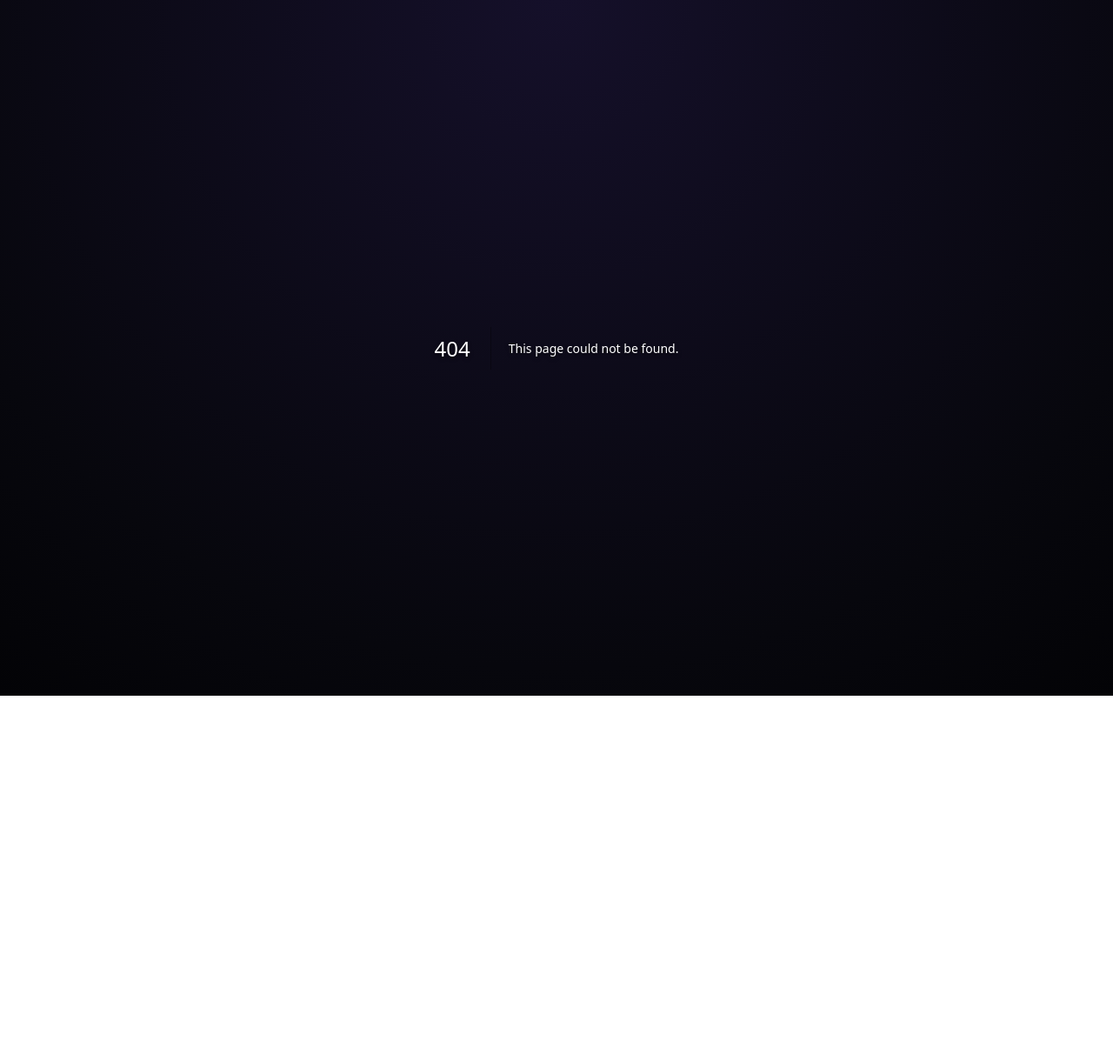
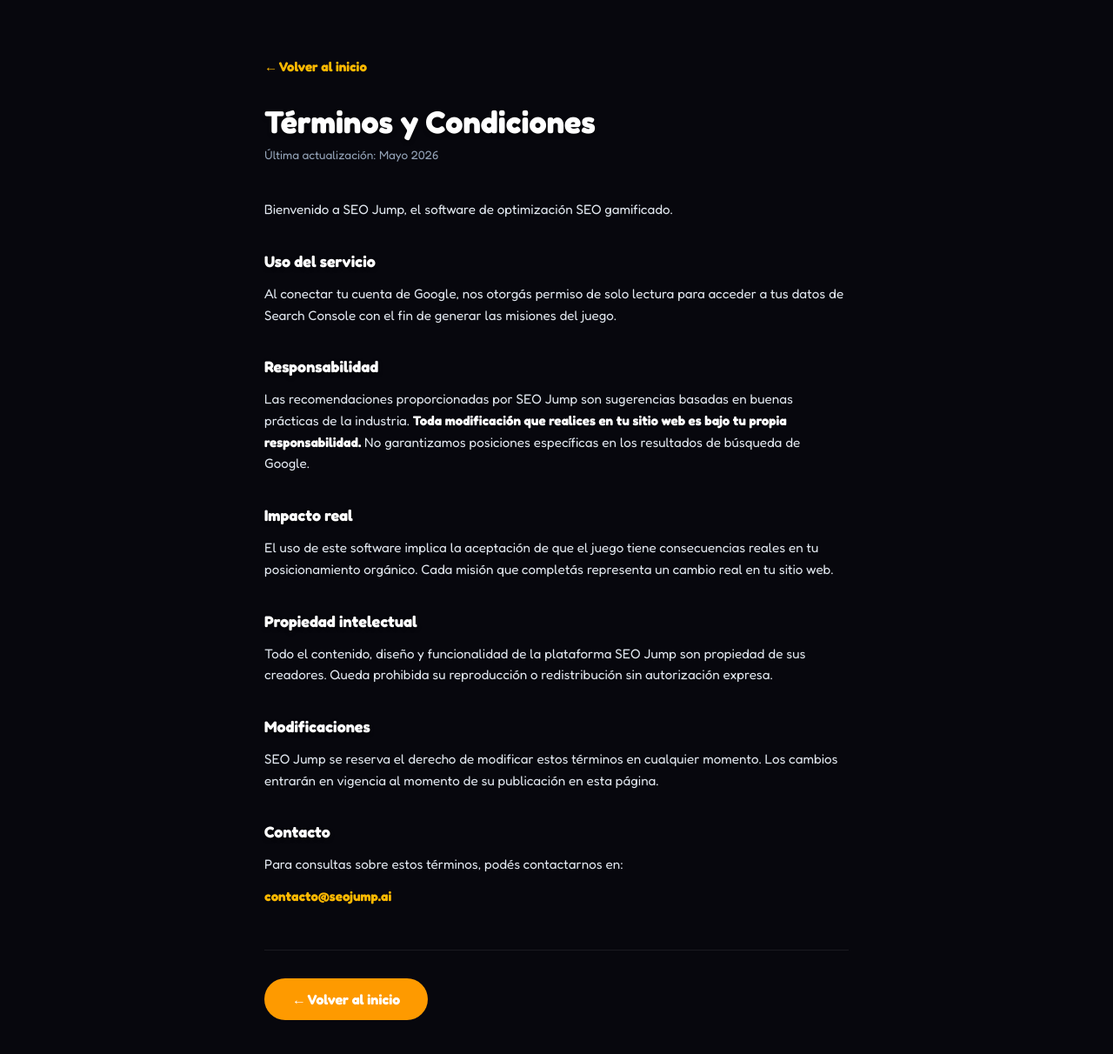
Before and after one commit to jonasnahuel-SEOJUMP/SeoJump, a Next.js app: page /terminos in a window 1280 px wide. Before the commit this address had no page. Shown: the top 1212 px of the page at 87% size. Before the commit the page ends 800 px from the top, so only its background shows below. Built offline with nearby package versions, Linux system fonts and the light colour scheme.

Commit message:
fix: replace modal links with real pages /privacidad and /terminos

```diff
--- /dev/null
+++ b/src/app/privacidad/page.js
@@ -0,0 +1,97 @@
+import Link from "next/link";
+
+export const metadata = {
+  title: "Política de Privacidad — SEO Jump",
+  description: "Política de privacidad y uso de datos de SEO Jump.",
+};
+
+export default function PrivacidadPage() {
+  return (
+    <div className="min-h-screen bg-[#07070d] font-fredoka text-slate-200 px-4 py-16 flex flex-col items-center">
+      <div className="max-w-2xl w-full">
+        <Link href="/" className="text-duo-green hover:underline text-sm font-bold mb-8 inline-block">
+          ← Volver al inicio
+        </Link>
+
+        <h1 className="text-4xl font-black text-white mb-2">Política de Privacidad</h1>
+        <p className="text-xs text-slate-500 mb-10">Última actualización: Mayo 2026</p>
+
+        <div className="space-y-8 text-sm leading-relaxed">
+          <p>En SEO Jump valoramos la privacidad y la transparencia en el uso de datos.</p>
+
+          <div className="space-y-3">
+            <h2 className="text-white font-black text-lg">Información que utilizamos</h2>
+            <p>SEO Jump utiliza acceso de solo lectura a Google Search Console para analizar el rendimiento orgánico de sitios web y generar recomendaciones SEO automatizadas.</p>
+            <p>Los datos a los que accedemos pueden incluir:</p>
+            <ul className="list-disc pl-5 space-y-1 text-slate-400">
+              <li>Clics</li>
+              <li>Impresiones</li>
+              <li>Posiciones</li>
+              <li>Consultas de búsqueda</li>
+              <li>URLs y métricas relacionadas</li>
+            </ul>
+            <p className="font-bold text-slate-300">SEO Jump no modifica configuraciones ni contenido dentro de Google Search Console.</p>
+          </div>
+
+          <div className="space-y-3">
+            <h2 className="text-white font-black text-lg">Cómo utilizamos la información</h2>
+            <p>La información obtenida se utiliza exclusivamente para:</p>
+            <ul className="list-disc pl-5 space-y-1 text-slate-400">
+              <li>Analizar oportunidades SEO</li>
+              <li>Detectar mejoras potenciales</li>
+              <li>Generar insights automatizados</li>
+              <li>Mostrar estadísticas y progreso dentro de la plataforma</li>
+            </ul>
+          </div>
+
+          <div className="space-y-3">
+            <h2 className="text-white font-black text-lg">Almacenamiento de datos</h2>
+            <p>Parte de la información puede almacenarse temporalmente en el navegador del usuario (<code className="text-emerald-400 font-bold">localStorage</code>) para mantener configuraciones, progreso y funcionalidades de la aplicación.</p>
+            <p className="font-bold text-slate-300">SEO Jump no vende datos de usuarios ni comparte información de Google Search Console con terceros con fines comerciales.</p>
+          </div>
+
+          <div className="space-y-3">
+            <h2 className="text-white font-black text-lg">Servicios de terceros</h2>
+            <p>SEO Jump puede utilizar proveedores externos de infraestructura y servicios de inteligencia artificial para procesar información y generar recomendaciones automatizadas.</p>
+          </div>
+
+          <div className="space-y-3">
+            <h2 className="text-white font-black text-lg">Seguridad</h2>
+            <p>Utilizamos conexiones seguras y medidas razonables de protección para resguardar la información procesada por la aplicación.</p>
+          </div>
+
+          <div className="space-y-3">
+            <h2 className="text-white font-black text-lg">Control del usuario</h2>
+            <p>Los usuarios pueden revocar el acceso de SEO Jump a Google Search Console en cualquier momento desde la configuración de su cuenta de Google.</p>
+          </div>
+
+          <div className="space-y-3">
+            <h2 className="text-white font-black text-lg">Cumplimiento con Google API Services</h2>
+            <p>El uso y transferencia de información recibida desde Google APIs por parte de SEO Jump cumple con la{" "}
+              <a
+                href="https://developers.google.com/terms/api-services-user-data-policy"
+                target="_blank"
+                rel="noopener noreferrer"
+                className="text-emerald-400 underline hover:text-emerald-300"
+              >
+                Política de Datos de Usuario de los Servicios API de Google
+              </a>.
+            </p>
+          </div>
+
+          <div className="space-y-3">
+            <h2 className="text-white font-black text-lg">Contacto</h2>
+            <p>Si tenés preguntas sobre esta política de privacidad, podés contactarnos a través de:</p>
+            <p className="text-emerald-400 font-bold">contacto@seojump.ai</p>
+          </div>
+        </div>
+
+        <div className="mt-12 pt-8 border-t border-slate-800">
+          <Link href="/" className="inline-block bg-emerald-600 hover:bg-emerald-500 text-white font-black px-8 py-3 rounded-full transition-colors">
+            ← Volver al inicio
+          </Link>
+        </div>
+      </div>
+    </div>
+  );
+}
--- /dev/null
+++ b/src/app/terminos/page.js
@@ -0,0 +1,62 @@
+import Link from "next/link";
+
+export const metadata = {
+  title: "Términos y Condiciones — SEO Jump",
+  description: "Términos y condiciones del servicio de SEO Jump.",
+};
+
+export default function TerminosPage() {
+  return (
+    <div className="min-h-screen bg-[#07070d] font-fredoka text-slate-200 px-4 py-16 flex flex-col items-center">
+      <div className="max-w-2xl w-full">
+        <Link href="/" className="text-amber-400 hover:underline text-sm font-bold mb-8 inline-block">
+          ← Volver al inicio
+        </Link>
+
+        <h1 className="text-4xl font-black text-white mb-2">Términos y Condiciones</h1>
+        <p className="text-xs text-slate-500 mb-10">Última actualización: Mayo 2026</p>
+
+        <div className="space-y-8 text-sm leading-relaxed">
+          <p>Bienvenido a SEO Jump, el software de optimización SEO gamificado.</p>
+
+          <div className="space-y-3">
+            <h2 className="text-white font-black text-lg">Uso del servicio</h2>
+            <p>Al conectar tu cuenta de Google, nos otorgás permiso de solo lectura para acceder a tus datos de Search Console con el fin de generar las misiones del juego.</p>
+          </div>
+
+          <div className="space-y-3">
+            <h2 className="text-white font-black text-lg">Responsabilidad</h2>
+            <p>Las recomendaciones proporcionadas por SEO Jump son sugerencias basadas en buenas prácticas de la industria. <strong className="text-white">Toda modificación que realices en tu sitio web es bajo tu propia responsabilidad.</strong> No garantizamos posiciones específicas en los resultados de búsqueda de Google.</p>
+          </div>
+
+          <div className="space-y-3">
+            <h2 className="text-white font-black text-lg">Impacto real</h2>
+            <p>El uso de este software implica la aceptación de que el juego tiene consecuencias reales en tu posicionamiento orgánico. Cada misión que completás representa un cambio real en tu sitio web.</p>
+          </div>
+
+          <div className="space-y-3">
+            <h2 className="text-white font-black text-lg">Propiedad intelectual</h2>
+            <p>Todo el contenido, diseño y funcionalidad de la plataforma SEO Jump son propiedad de sus creadores. Queda prohibida su reproducción o redistribución sin autorización expresa.</p>
+          </div>
+
+          <div className="space-y-3">
+            <h2 className="text-white font-black text-lg">Modificaciones</h2>
+            <p>SEO Jump se reserva el derecho de modificar estos términos en cualquier momento. Los cambios entrarán en vigencia al momento de su publicación en esta página.</p>
+          </div>
+
+          <div className="space-y-3">
+            <h2 className="text-white font-black text-lg">Contacto</h2>
+            <p>Para consultas sobre estos términos, podés contactarnos en:</p>
+            <p className="text-amber-400 font-bold">contacto@seojump.ai</p>
+          </div>
+        </div>
+
+        <div className="mt-12 pt-8 border-t border-slate-800">
+          <Link href="/" className="inline-block bg-amber-500 hover:bg-amber-400 text-white font-black px-8 py-3 rounded-full transition-colors">
+            ← Volver al inicio
+          </Link>
+        </div>
+      </div>
+    </div>
+  );
+}
--- a/src/components/LandingPage.js
+++ b/src/components/LandingPage.js
@@ -1,11 +1,6 @@
-import React, { useState } from "react";
-import PrivacyModal from "./PrivacyModal";
-import TermsModal from "./TermsModal";
+import React from "react";
 
 export default function LandingPage({ onStart, playClick }) {
-  const [showPrivacy, setShowPrivacy] = useState(false);
-  const [showTerms, setShowTerms] = useState(false);
-
   const handleStart = () => {
     if (playClick) playClick();
     onStart();
@@ -359,7 +354,7 @@ export default function LandingPage({ onStart, playClick }) {
               🚀 Empezar Gratis Ahora
             </button>
             <p className="text-slate-500 text-xs mt-6">
-              Al registrarte aceptás nuestros <a href="#" onClick={(e) => { e.preventDefault(); setShowTerms(true); }} className="underline hover:text-slate-300">Términos de Servicio</a> y <a href="#" onClick={(e) => { e.preventDefault(); setShowPrivacy(true); }} className="underline hover:text-slate-300">Política de Privacidad</a>.
+              Al registrarte aceptás nuestros <a href="/terminos" className="underline hover:text-slate-300">Términos de Servicio</a> y <a href="/privacidad" className="underline hover:text-slate-300">Política de Privacidad</a>.
             </p>
           </div>
         </div>
@@ -367,15 +362,12 @@ export default function LandingPage({ onStart, playClick }) {
 
       <footer className="w-full border-t border-slate-800 py-8 text-center text-slate-500 text-sm">
         <p>© {new Date().getFullYear()} SEO Jump. Todos los derechos reservados.</p>
-        <div className="flex gap-4 justify-center mt-4 relative z-50">
-          <a href="#" onClick={(e) => { e.preventDefault(); setShowTerms(true); }} className="hover:text-slate-300 transition-colors cursor-pointer">Términos y Condiciones</a>
-          <a href="#" onClick={(e) => { e.preventDefault(); setShowPrivacy(true); }} className="hover:text-slate-300 transition-colors cursor-pointer">Política de Privacidad</a>
-          <a href="mailto:soporte@seojump.com" className="hover:text-slate-300 transition-colors cursor-pointer">Contacto</a>
+        <div className="flex gap-4 justify-center mt-4">
+          <a href="/terminos" className="hover:text-slate-300 transition-colors">Términos y Condiciones</a>
+          <a href="/privacidad" className="hover:text-slate-300 transition-colors">Política de Privacidad</a>
+          <a href="mailto:soporte@seojump.com" className="hover:text-slate-300 transition-colors">Contacto</a>
         </div>
       </footer>
-
-      {showPrivacy && <PrivacyModal onClose={() => setShowPrivacy(false)} />}
-      {showTerms && <TermsModal onClose={() => setShowTerms(false)} />}
 
     </div>
   );
```
